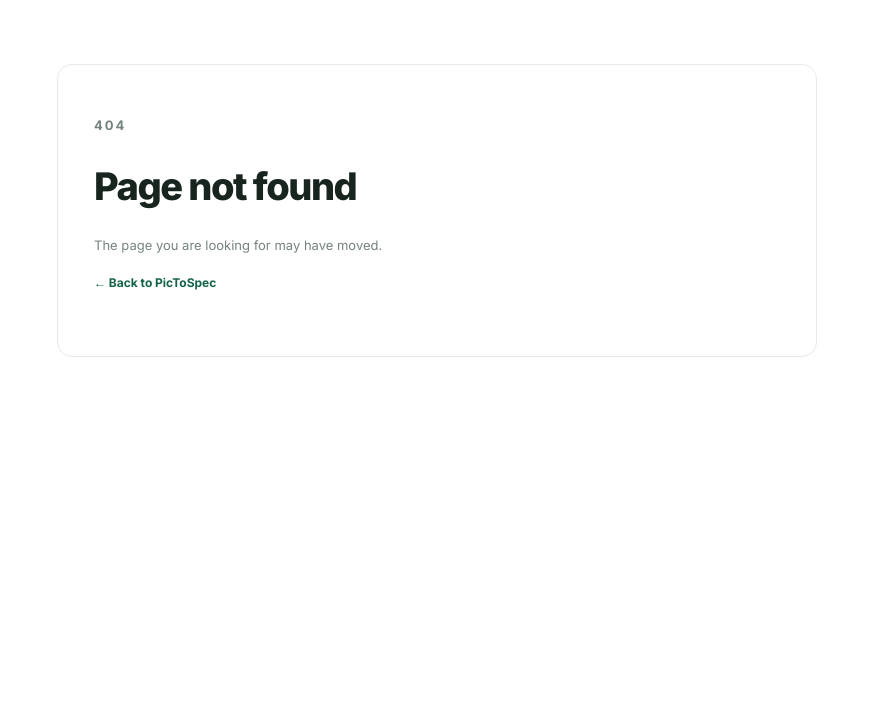
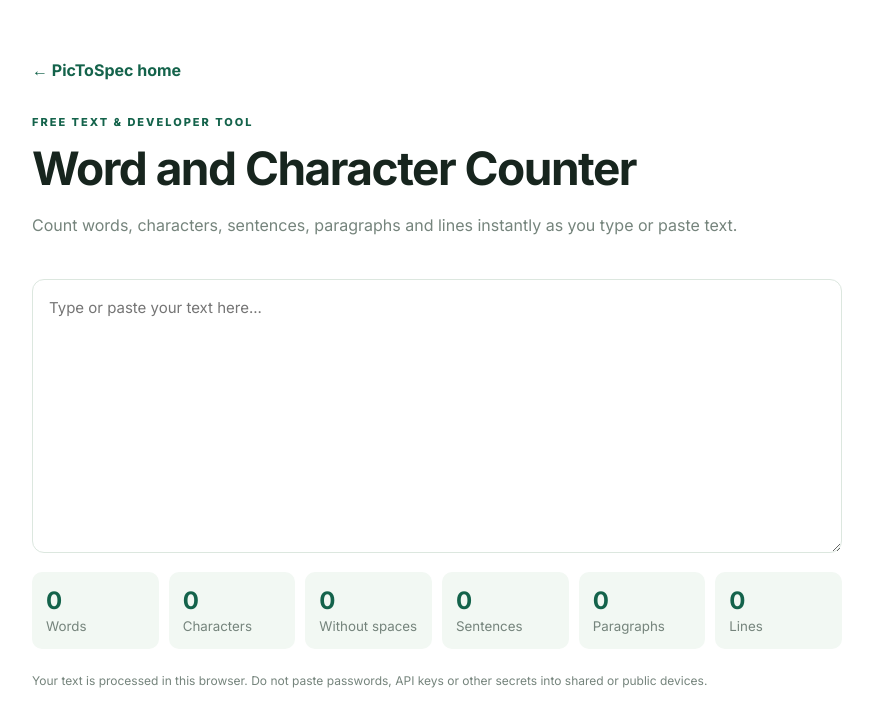
Before and after one commit to ya6331856-cpu/pic-to-spec, a Next.js app: page /word-counter in a window 1280 px wide. Before the commit this address had no page. Shown: the top 726 px of the page, without its empty margins (203-1076 px from the left). Built offline with nearby package versions, Linux system fonts and the light colour scheme.

Commit message:
Add word-counter page with unique SEO metadata

```diff
--- /dev/null
+++ b/app/word-counter/page.tsx
@@ -0,0 +1,4 @@
+import type { Metadata } from "next";
+import TextTool from "@/components/TextTool";
+export const metadata: Metadata = { title: "Word Counter — Count Words, Characters, Sentences Online", description: "Free online word and character counter. Count words, characters with or without spaces, sentences, paragraphs and lines instantly.", alternates: { canonical: "/word-counter" } };
+export default function Page() { return <TextTool kind="word-counter" />; }
```
